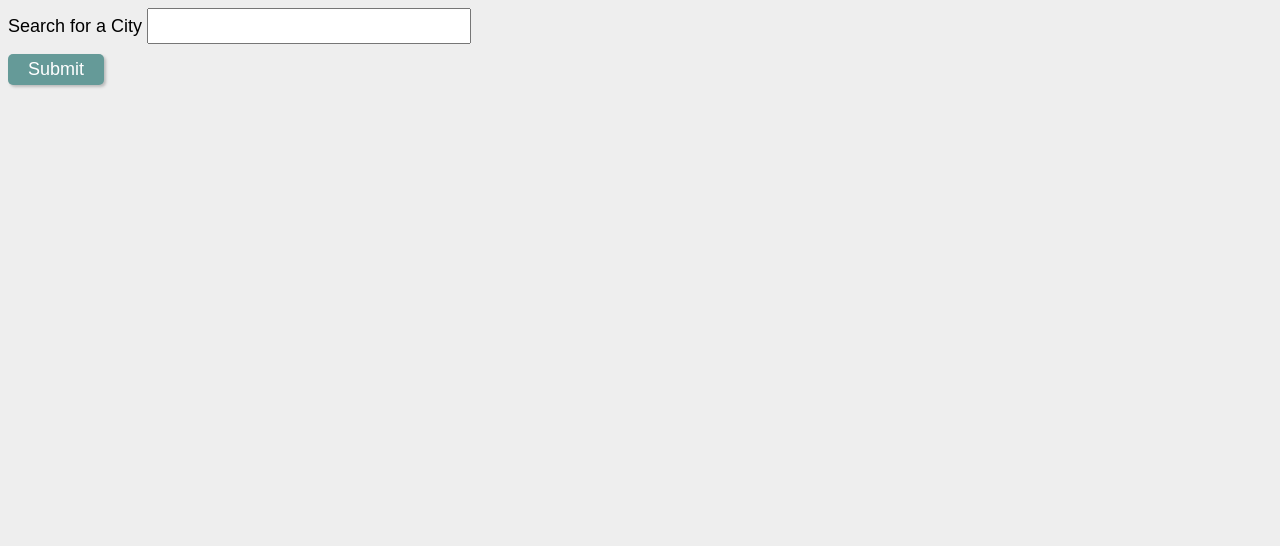
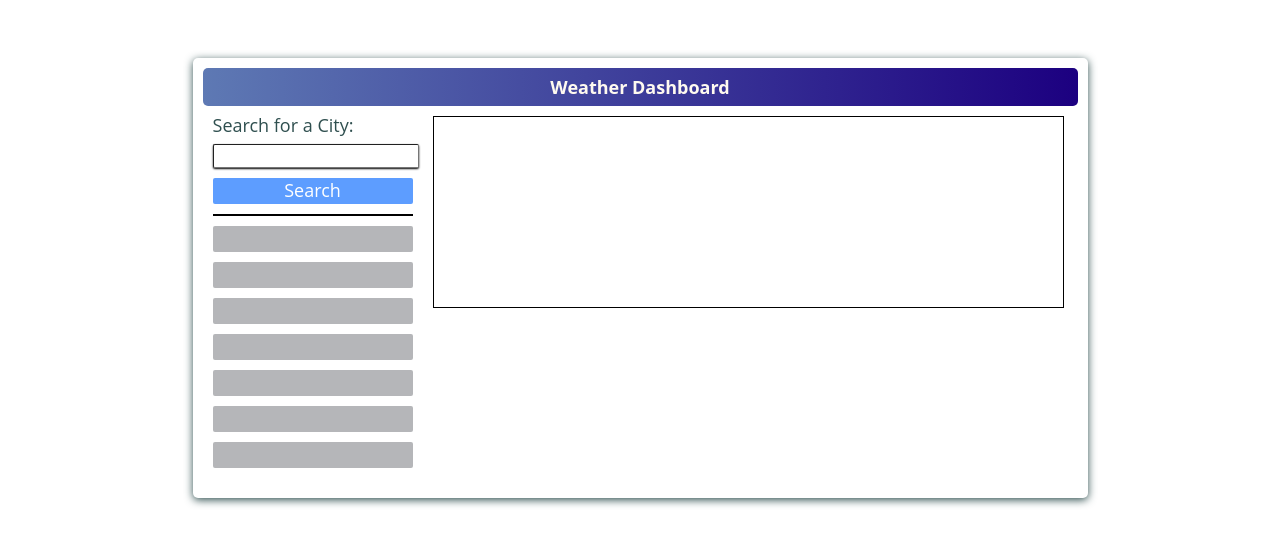
Before and after one commit to Csayegh123/weatherdashboard, a website: page index.html in a window 1280 px wide. Drawn offline with nearby package versions, Linux system fonts and the light colour scheme; no server answers.

Commit message:
fixed html

```diff
--- a/assets/style.css
+++ b/assets/style.css
@@ -1,34 +1,162 @@
 body {
-  font: 18px arial, sans-serif;
-  background: #eee;
+  font-family: 'Open Sans', sans-serif;
+  font-size: 16px;
+  line-height: 1;
+  padding: 50px;
+}
+
+.container{
+  background-color: white;
+  color: darkslategray;
+  font-size: 18px;
+  margin : 0px auto;
+  border-width: 1px;
+
+  max-width : 875px;
+  border-radius: 5px;
+  box-shadow: 0px 2px 8px 0px;
+  position: relative;
+  padding: 10px;
+
+}
+
+.header{
+  padding: 10px;
+  border-radius: 5px;
+  text-align: center;
+  background-image: linear-gradient(to right, rgba(41, 77, 155, 0.753), rgb(28, 0, 128));
+  color:floralwhite;
+  font-weight: bold;
+  display: block;
+
+}
+.containerBody{
+ display: flex;
+ width: 100%;
+
+}
+.searchContainer {
+  padding: 10px;
+  max-width : 200px;
+  padding-bottom: 20px;
+}
+
+.lineBreak {
+  content: " ";
+  display: block;
+  width: 100%;
+  background: #000000;
+  height: 2px;
+}
+
+.searchBox {
+
+  margin-top: 10px;
+  width: 100%;
+  height: 20px;
+  border-width: 1px;
+  border-radius: 2px;
+  box-shadow: 0px 1px 2px 0px;
+
+}
+
+.searchBtn {
+  background-color: rgba(0, 102, 255, 0.637);
+  margin-top: 10px;
+  height: 20px;
+  color: white;
+  text-align: center;
+  padding: 3px;
+  font-size: 18px;
+  margin-bottom: 10px;
+  border-radius: 2px;
 }
 
 
-input[type="text"] {
-  width: 25%;
-  height: 30px;
-  margin-bottom: 10px;
+.searchBtn:hover {
+  font-weight: bold;
+  transition: all 0.3s ease-in-out;
+}
+
+.pastBtn {
+  background-color: rgba(139, 141, 145, 0.637);
+  margin-top: 10px;
+  height: 20px;
+  border-radius: 2px;
+  color: darkslategrey;
+  text-align: center;
+  padding: 3px;
   font-size: 18px;
 }
 
-button,
-input[type="submit"] {
-  padding: 5px 20px;
-  margin: 0 10px 10px 0;
-  font-size: 18px;
-  color: #fff;
-  cursor: pointer;
-  background: #659a98;
-  border: 0;
-  border-radius: 5px;
-  box-shadow: 2px 2px 3px #bbb;
+.pastBtn:hover {
+  font-weight: bold;
+  transition: all 0.3s ease-in-out;
 }
 
-button:hover,
-input[type="submit"]:hover {
-  background: #334e4d;
+.weatherBox{
+  display: inline-block;
+  width: 100%;
+  padding-right: 20px;
+}
+.weatherToday {
+  margin: 10px;
+  border-style: solid;
+  border-width: 1px;
+  border-color: black;
+  height: 170px;
+  width: 96%;
+  padding: 10px;
 }
 
-button.active {
-  background: #334e4d;
+.cityName{
+  font-size: 20px;
 }
+
+.temp{
+  font-size: 15px;
+  padding-top: 10px;
+}
+
+.UVIndex {
+  background-color: rgba(25, 189, 52, 0.637);
+  margin-top: 10px;
+  margin-left: 3px;
+
+  border-radius: 2px;
+  color: darkslategrey;
+  text-align: center;
+  padding: 3px;
+
+  display: inline;
+}
+
+.temp01{
+  font-size: 13px;
+  padding-top: 10px;
+  color: white;
+}
+
+
+.weatherForecast {
+  margin: 10px;
+
+  height: 200px;
+  width: 100%;
+
+}
+
+.weatherForecastBody{
+  display: flex;
+}
+
+.dayBox {
+  background-color: darkslategrey;
+  margin: 1%;
+  width: 18%;
+  border-radius: 2px;
+  color: darkslategrey;
+
+  padding: 3px;
+
+}
--- a/index.html
+++ b/index.html
@@ -1,36 +1,32 @@
 <!DOCTYPE html>
 <html lang="en">
-
   <head>
-  <meta charset="UTF-8">
-  <title>Weather By Location</title>
-  <link rel="stylesheet" type="text/css" href="assets/style.css">
-  <script src="https://unpkg.com/dayjs@1.10.4/dayjs.min.js"></script>
-  <script src="https://unpkg.com/dayjs@1.10.4/plugin/advancedFormat.js"></script>
-  <script src="https://unpkg.com/dayjs@1.10.4/plugin/weekOfYear.js"></script>
+    <meta charset="UTF-8" />
+    <meta name="viewport" content="width=device-width, initial-scale=1.0" />
+    <meta http-equiv="X-UA-Compatible" content="ie=edge" />
+    <link rel="stylesheet" href="assets/style.css" />
+    <title>Weather Dashboard</title>
   </head>
 
   <body>
+    <header >
 
-  <form id="city-form">
-    <label for="city-input">Search for a City</label>
-    <input type="text" id="city-input"><br>
-    <input id="add-city" type="submit" value="Submit">
-  </form>
+    </header>
+    <div class="container">
 
-  <div id="cities-buttons">
+
 
     </div>
 
 
-  <div id="weatherData">
-
-    <div id="today"></div>
-
-  </div>
-
     <script src="https://cdnjs.cloudflare.com/ajax/libs/jquery/3.2.1/jquery.min.js"></script>
+    <script src="https://unpkg.com/dayjs@1.10.4/dayjs.min.js"></script>
+    <script src="https://unpkg.com/dayjs@1.10.4/plugin/advancedFormat.js"></script>
+    <script src="https://unpkg.com/dayjs@1.10.4/plugin/weekOfYear.js"></script>
+    <script>
+      dayjs.extend(window.dayjs_plugin_advancedFormat)
+      dayjs.extend(window.dayjs_plugin_weekOfYear)
+    </script>
     <script src="assets/script.js"></script>
-
   </body>
 </html>
```
Lines whose indentation alone changed are shown as unchanged.
